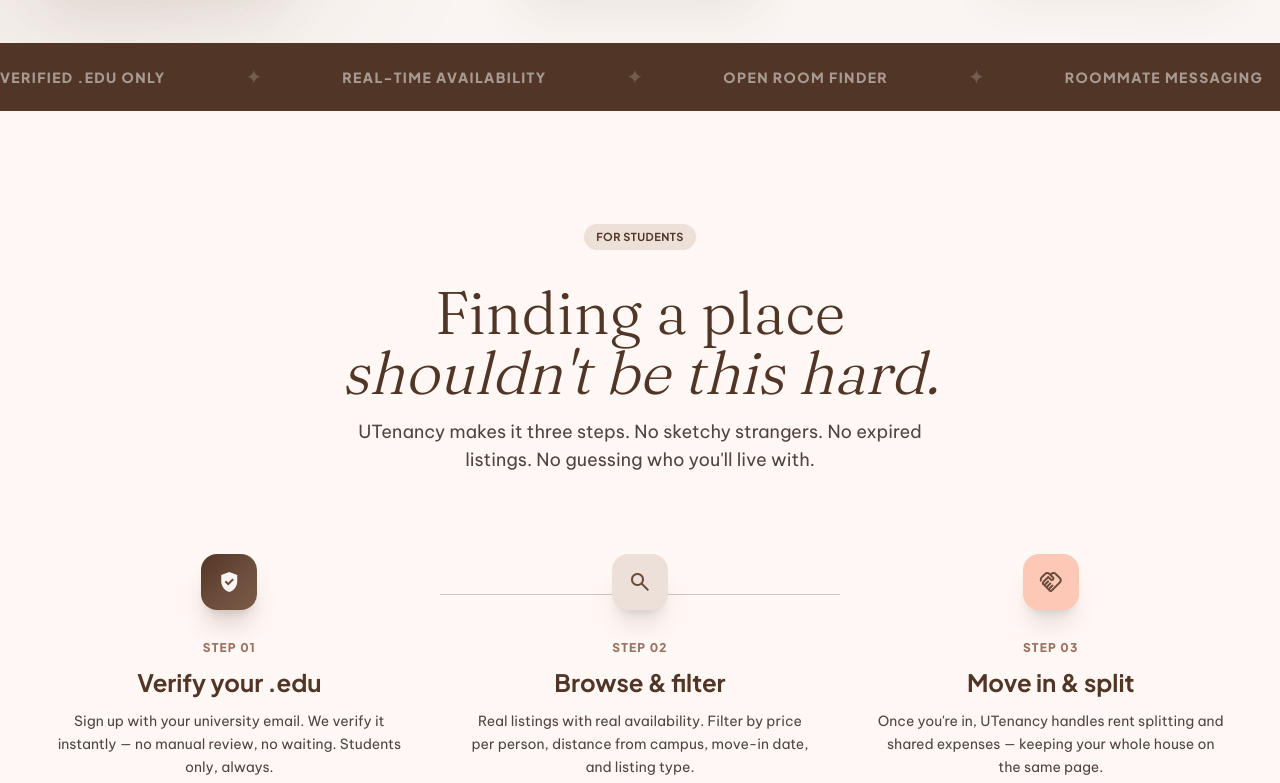
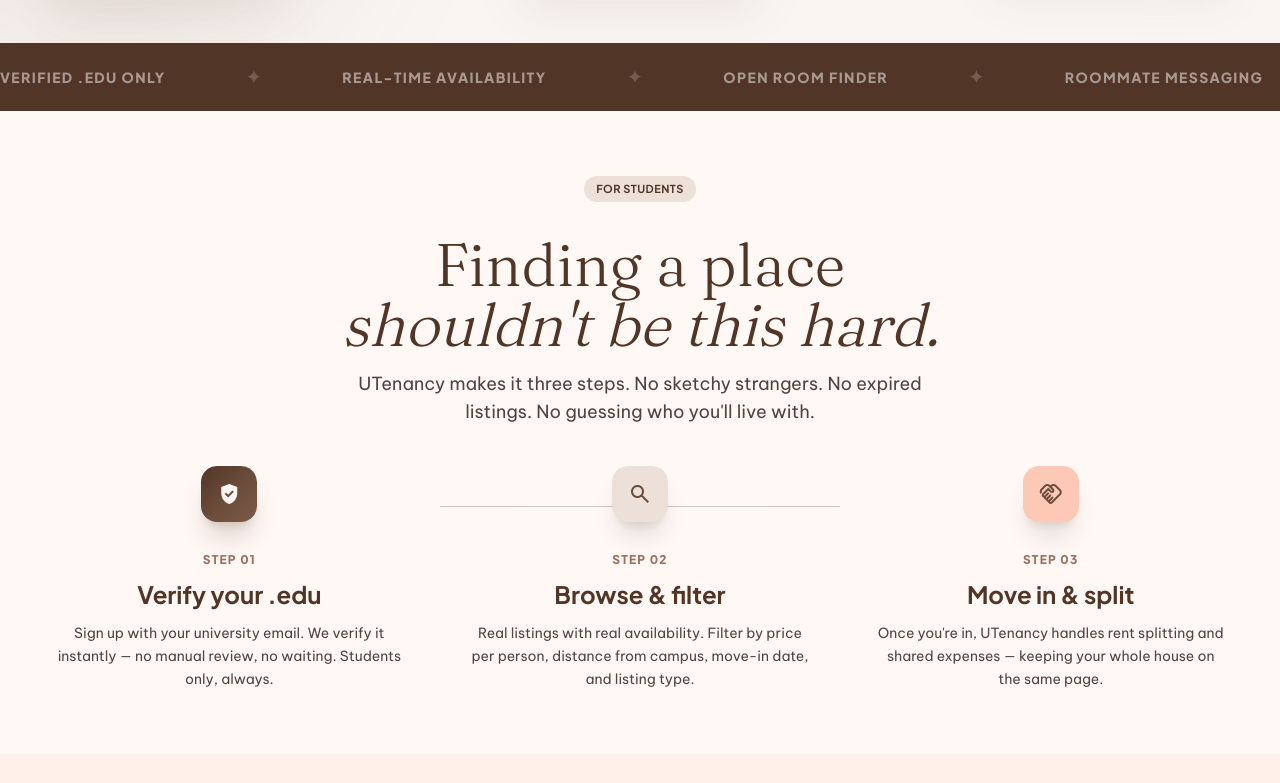
Before and after one commit to cmiguelf13-maker/UTenancy, a Next.js app in the folder UTenancy-Next/: page / in a window 1280 px wide. Shown: the part 1057-1840 px from the top of the page. Built offline with nearby package versions, Linux system fonts and the light colour scheme; no server answers; the database is empty.

Commit message:
Reduce How It Works section padding to fix blank section between steps and listings

```diff
--- a/UTenancy-Next/app/page.tsx
+++ b/UTenancy-Next/app/page.tsx
@@ -296,9 +296,9 @@
       </div>
 
       {/* ── HOW IT WORKS ─────────────────────────── */}
-      <section id="how-it-works" className="py-28 px-6 md:px-10 bg-surf">
+      <section id="how-it-works" className="py-16 px-6 md:px-10 bg-surf">
         <div className="max-w-7xl mx-auto">
-          <div className="text-center mb-20 reveal">
+          <div className="text-center mb-10 reveal">
             <span className="feature-pill mb-4 inline-flex">For Students</span>
             <h2 className="font-display text-5xl md:text-6xl font-light text-clay-dark mt-4 mb-4">Finding a place<br /><em>shouldn&apos;t be this hard.</em></h2>
             <p className="font-body text-muted text-lg max-w-xl mx-auto">UTenancy makes it three steps. No sketchy strangers. No expired listings. No guessing who you&apos;ll live with.</p>
```
